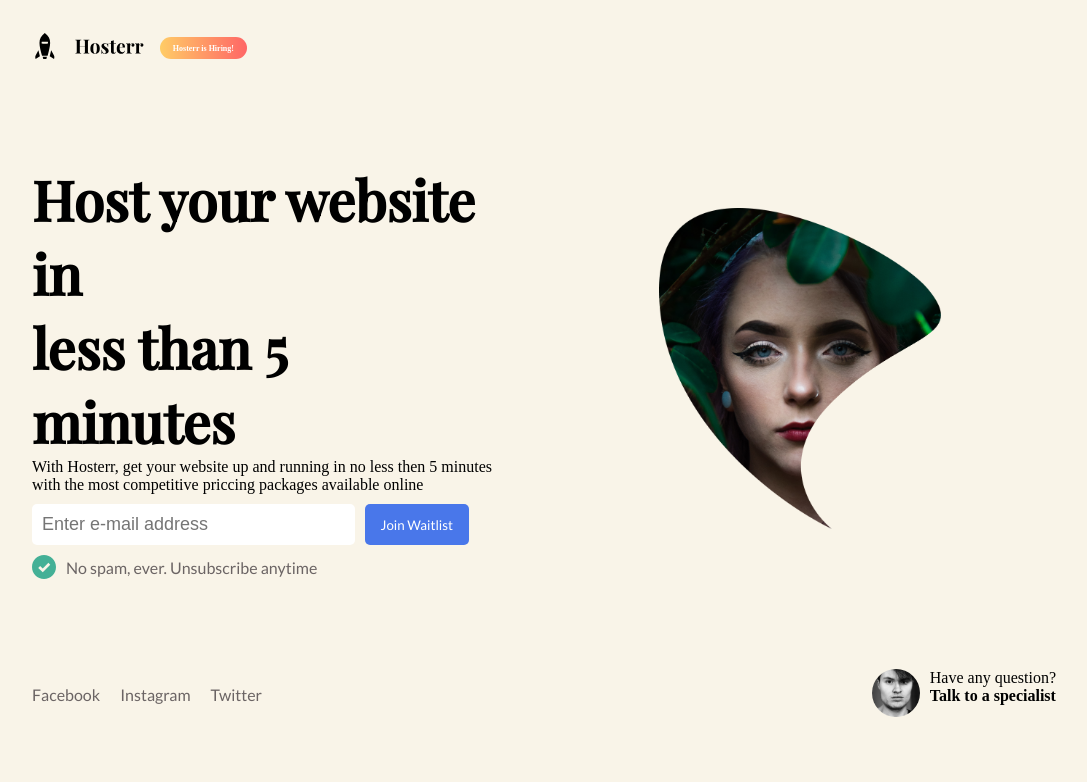
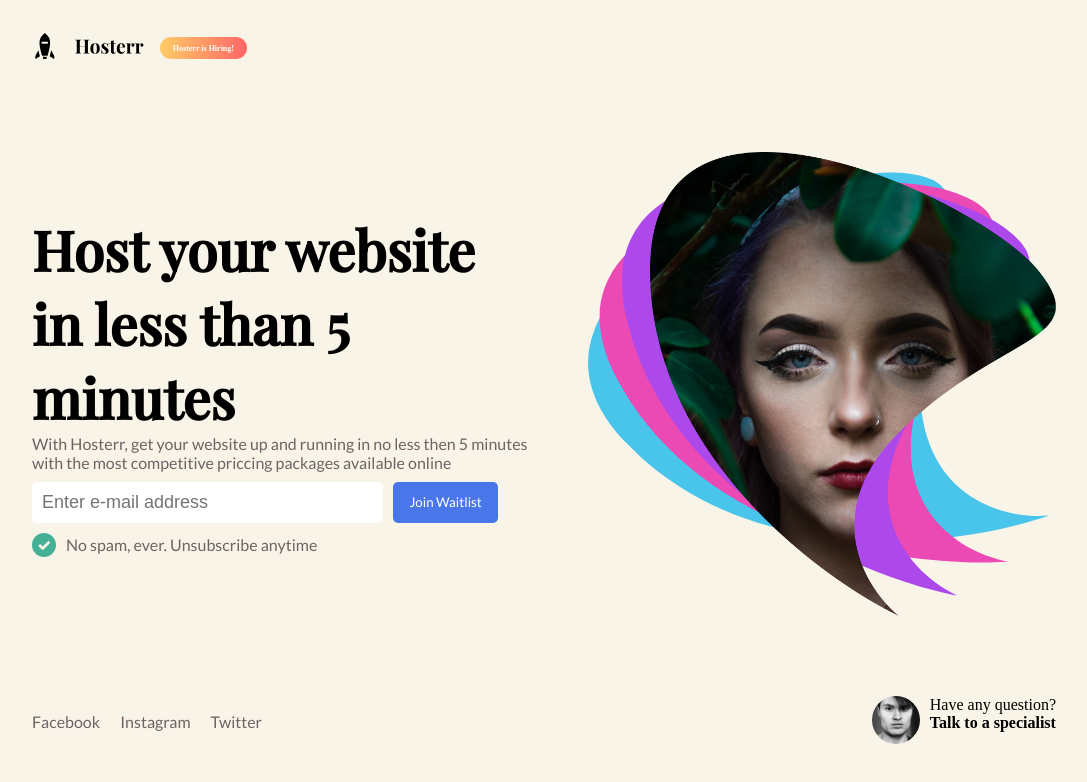
Before and after one commit to Satish9047/hosterr-landing, a React (Vite) app: page / in a window 1280 px wide. Shown: the top 782 px of the page, without its empty margins (96-1183 px from the left). Built offline with nearby package versions, Linux system fonts and the light colour scheme.

Commit message:
updated reposnsive fixed

```diff
--- a/src/components/Header/Header.tsx
+++ b/src/components/Header/Header.tsx
@@ -6,7 +6,7 @@ const Header: React.FC = () => {
     return (
         <div className='header'>
             <div className='header__div'>
-                <h1 className='header__div--title'>Host your website in <br /> less than 5 minutes</h1>
+                <h1 className='header__div--title'>Host your website in less than 5 minutes</h1>
                 <p>With Hosterr, get your website up and running in no less then 5 minutes with the most competitive priccing packages available online</p>
                 <div className='form'>
                     <input placeholder='Enter e-mail address' />
@@ -18,12 +18,16 @@ const Header: React.FC = () => {
                 </div>
             </div>
 
-            <figure className='hero'>
-                <img className='her0__img1' src='/src/assets/Hero Image (Model).png' alt='model' />
-                {/* <img className='her0__img2' src='/src/assets/Blue-Shape.svg' alt='model' />
-                <img className='her0__img3' src='/src/assets/Pink-Shape.svg' alt='model' />
-                <img className='her0__img4' src='/src/assets/Purple-Shape.svg' alt='model' /> */}
-            </figure>
+            <div className='image'>
+                <figure className='image__figure'>
+
+                    <img className='hero__img1' id='img1' src='/src/assets/Hero Image (Model).png' alt='model' />
+                    <img className='hero__img4' id='img2' src='/src/assets/Purple-Shape.svg' alt='model' />
+                    <img className='hero__img3' id='img3' src='/src/assets/Pink-Shape.svg' alt='model' />
+                    <img className='her0__img2' id='img4' src='/src/assets/Blue-Shape.svg' alt='model' />
+
+                </figure>
+            </div>
         </div>
     )
 }
--- a/src/components/Header/header.scss
+++ b/src/components/Header/header.scss
@@ -1,24 +1,22 @@
 @import "../../App.scss";
+
 .header {
   margin: 10vh 0;
   padding: 0 10%;
   display: flex;
   flex-direction: column;
-  justify-content: space-between;
   align-items: center;
-  gap: 10px;
+  gap: 20px;
+  @include desktop {
+    flex-direction: row;
+    justify-content: space-between;
+  }
 
   &__div {
-    display: flex;
-    flex-direction: column;
-    margin: 10px 0;
-    width: 100%;
     order: 2;
-    animation-name: moveToRight;
-    animation-duration: 1s;
-
-    @include tablet {
-      width: 45%;
+    @include desktop {
+      width: 50%;
+      order: 1;
     }
 
     &--title {
@@ -29,8 +27,9 @@
       }
     }
 
-    @include tablet {
-      order: 1;
+    p {
+      color: rgb(107, 100, 100);
+      font-family: $font-primary;
     }
 
     &__sub {
@@ -46,29 +45,77 @@
         }
       }
     }
+
+    @include desktop {
+      order: 1;
+    }
+  }
+}
+
+.image {
+  position: relative;
+  height: 45vh;
+  width: 90%;
+  order: 1;
+  display: flex;
+  justify-content: center;
+
+  @include desktop {
+    height: 58vh;
+    width: 50%;
+    order: 2;
   }
 
-  //stacking
-  figure {
-    text-align: center;
-    order: 1;
-    animation-name: moveToLeft;
-    animation-duration: 1s;
-    img {
-      width: 80%;
-      @include tablet {
-        width: 55%;
-      }
+  &__figure {
+    width: 100%;
+    height: 100%;
+    position: relative;
+    left: 10%;
+    @include tablet {
+      left: 0;
+      display: flex;
+      justify-content: center;
+      align-items: center;
+      width: 100%;
+      height: 100%;
     }
-    @include tablet {
-      width: 50%;
-      order: 2;
+    @include desktop {
+      justify-content: flex-end;
+      width: 100%;
+      height: 100%;
     }
   }
+  #img1,
+  #img2,
+  #img3,
+  #img4 {
+    width: auto;
+    height: 100%;
+    position: absolute;
+    @include tablet {
+      height: auto;
+      width: 50%;
+    }
 
-  @include tablet {
-    // display: flex;
-    flex-direction: row;
+    @include desktop {
+      height: 100%;
+      width: auto;
+    }
+  }
+  #img1 {
+    z-index: 4;
+  }
+  #img2 {
+    z-index: 3;
+    transform: rotate(-15deg);
+  }
+  #img3 {
+    z-index: 2;
+    transform: rotate(-30deg);
+  }
+  #img4 {
+    z-index: 1;
+    transform: rotate(-45deg);
   }
 }
 
@@ -109,18 +156,3 @@
     flex-direction: row;
   }
 }
-
-.hero-img {
-  text-align: center;
-  order: 1;
-  img {
-    width: 80%;
-    @include tablet {
-      width: 55%;
-    }
-  }
-  @include tablet {
-    width: 50%;
-    order: 2;
-  }
-}
```
